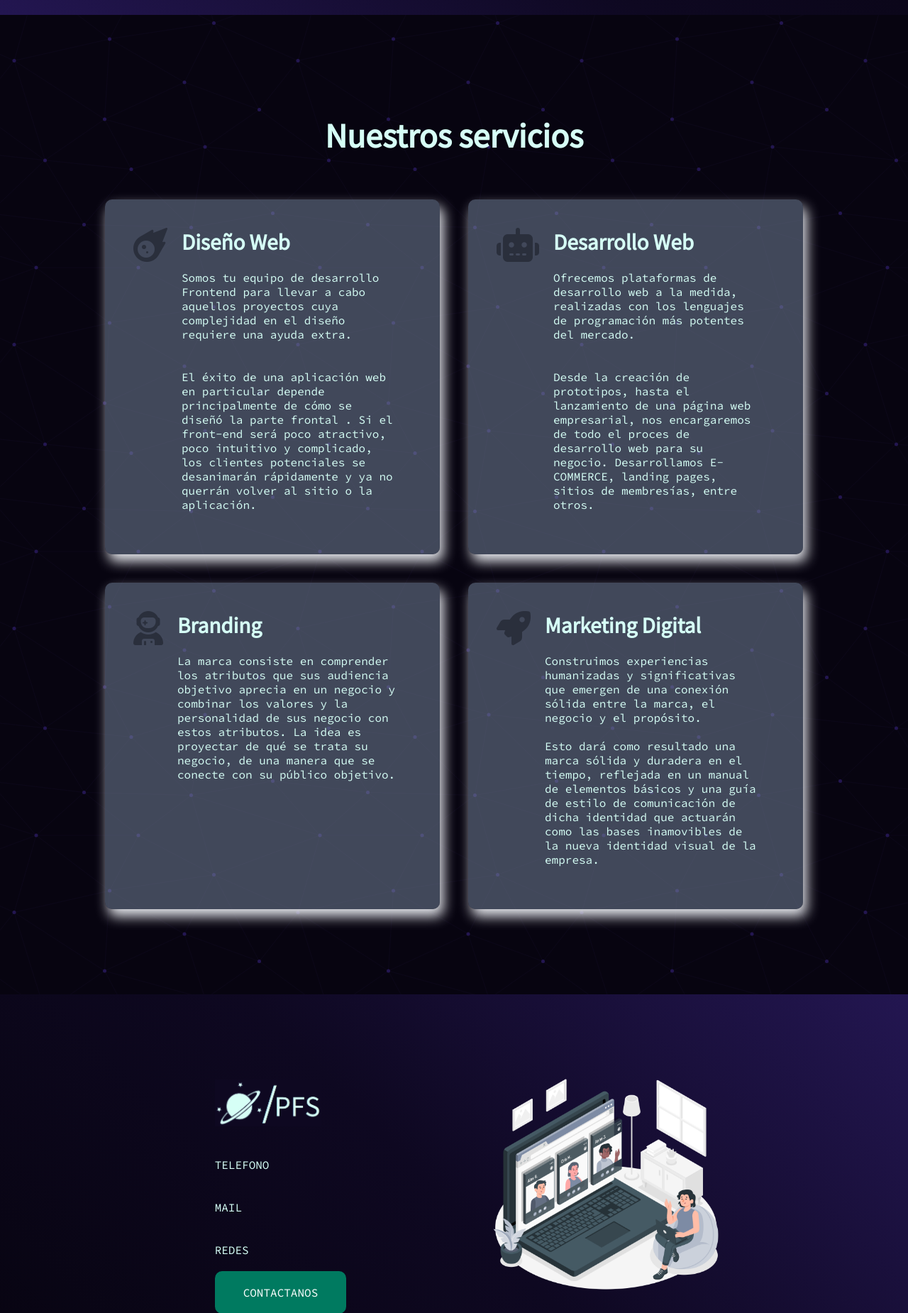
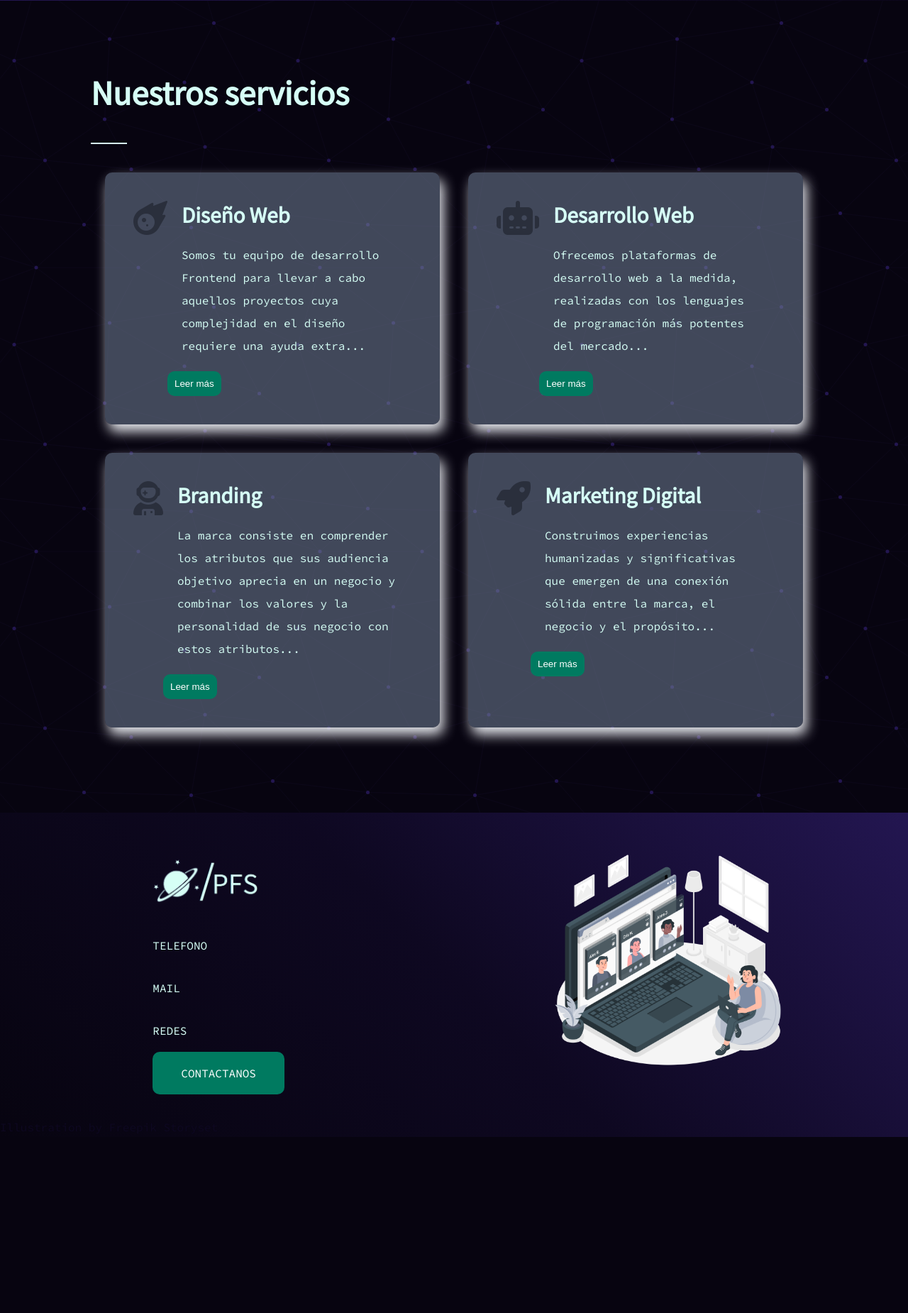
Before and after one commit to honeybadger2788/planetaFullStack, a Node server app: page / in a window 1280 px wide. Shown: the part 1414-3264 px from the top of the page at 71% size. After the commit the page ends 3016 px from the top, so only its background shows below. Run offline with Node 20, Linux system fonts and the light colour scheme; some libraries are stand-ins or nearby versions.

Commit message:
haciendo retoques

```diff
--- a/public/css/style.css
+++ b/public/css/style.css
@@ -44,6 +44,7 @@ body {
 p {
   font-size: 1rem;
   padding: 20px;
+  line-height: 2rem;
 }
 
 h1 {
@@ -52,7 +53,8 @@ h1 {
 
 h2 {
   font-size: 2.44rem;
-  text-align: left !important;
+  text-align: left;
+  margin-top: 5vh;
 }
 
 h3 {
@@ -61,8 +63,7 @@ h3 {
 
 h1, h2, h3 {
   font-family: 'Source Sans Pro';
-  text-align: center;
-  margin: 5vh 0;
+  margin-bottom: 5vh;
 }
 
 hr {
@@ -89,10 +90,10 @@ li {
   padding: 100px 10vw;
 }
 
-.bg-gradient-inv {
+.bg-gradient-footer {
   background: rgb(7,4,16);
   background: linear-gradient(45deg, rgba(7,4,16,1) 0%, rgba(14,8,33,1) 50%, rgba(35,22,81,1) 100%);
-  padding: 100px 10vw;
+  padding: 40px 10vw 20px 10vw;
 }
 
 .pad {
@@ -114,10 +115,6 @@ li {
 .button:hover {
   background-color: var(--light-cyan);
   color: var(--independence);
-  margin: 40px 0;
-  padding: 20px 40px;
-  text-decoration: none;
-  border-radius: 10px;
 }
 
 .container-fluid {
@@ -133,6 +130,11 @@ li {
 .header {
   overflow: hidden;
   padding: 0 10%;
+  position: fixed;
+  top: 0;
+  z-index: 3;
+  width: 100%;
+  background-color: var(--xiketic2);
 }
 
 .header a {
@@ -204,11 +206,6 @@ li {
   text-align: center;
 }
 
-.bg-text h1 {
-  margin: 0 !important;
-  margin-bottom: 5vh !important;
-}
-
 .card {
   padding: 40px;
   margin: 20px;
@@ -240,6 +237,26 @@ li {
   100% {
     transform: translateY(0);
   }
+}
+
+#more {
+  display: none;
+}
+
+#myBtn {
+  width: fit-content;
+  background-color: var(--tropical-rain-forest);
+  color: var(--white);
+  padding: 10px;
+  text-decoration: none;
+  border-radius: 10px;
+  cursor: pointer;
+  border: none;
+}
+
+#myBtn:hover{
+  background-color: var(--light-cyan);
+  color: var(--independence);
 }
 
 .fas {
--- /dev/null
+++ b/public/js/readMore.js
@@ -0,0 +1,15 @@
+function readMore() {
+    var dots = document.getElementById("dots");
+    var moreText = document.getElementById("more");
+    var btnText = document.getElementById("myBtn");
+
+    if (dots.style.display === "none") {
+      dots.style.display = "inline";
+      btnText.innerHTML = "Read more";
+      moreText.style.display = "none";
+    } else {
+      dots.style.display = "none";
+      btnText.innerHTML = "Read less";
+      moreText.style.display = "inline";
+    }
+  }
--- a/src/views/about.ejs
+++ b/src/views/about.ejs
@@ -37,6 +37,6 @@
     <div class="attribution ">
         <a href="https://storyset.com/people">Illustration by Freepik Storyset</a>
     </div>
-    <script src="/js/animate.js" type="text/javascript"> </script>
+    <script src="/js/activeLink.js" type="text/javascript"> </script>
 </body>
 </html>
--- a/src/views/counseling.ejs
+++ b/src/views/counseling.ejs
@@ -54,6 +54,8 @@
     <div class="attribution ">
         <a href="https://storyset.com/people">Illustration by Freepik Storyset</a>
     </div>
+    <script src="/js/activeLink.js" type="text/javascript"> </script>
     <script src="/js/animate.js" type="text/javascript"> </script>
+    <script src="/js/readMore.js" type="text/javascript"> </script>
 </body>
 </html>
--- a/src/views/dev.ejs
+++ b/src/views/dev.ejs
@@ -63,6 +63,8 @@
     <div class="attribution ">
         <a href="https://storyset.com/people">Illustration by Freepik Storyset</a>
     </div>
+    <script src="/js/activeLink.js" type="text/javascript"> </script>
     <script src="/js/animate.js" type="text/javascript"> </script>
+    <script src="/js/readMore.js" type="text/javascript"> </script>
 </body>
 </html>
--- a/src/views/index.ejs
+++ b/src/views/index.ejs
@@ -25,23 +25,26 @@
   </section>
   <section class="container-fluid pad">
     <h1>Nuestros servicios</h1>
+    <hr>
     <div class="container">
       <div class="row">
         <div class="card col d-flex animate">
           <div><i class="fas fa-meteor fa-3x"></i></div>
           <div>
             <h3>Diseño Web </h3>
-            <p>Somos tu equipo de desarrollo Frontend para llevar a cabo aquellos proyectos cuya complejidad en el diseño requiere una ayuda extra. </p>
-            <p>El éxito de una aplicación web en particular depende principalmente de cómo se diseñó la parte frontal . Si el front-end será poco atractivo, poco intuitivo y complicado, los clientes potenciales se desanimarán rápidamente y ya no querrán volver al sitio o la aplicación. </p>
+            <p>Somos tu equipo de desarrollo Frontend para llevar a cabo aquellos proyectos cuya complejidad en el diseño requiere una ayuda extra.<span id="dots">..</span><span id="more"><br><br>
+              El éxito de una aplicación web en particular depende principalmente de cómo se diseñó la parte frontal . Si el front-end será poco atractivo, poco intuitivo y complicado, los clientes potenciales se desanimarán rápidamente y ya no querrán volver al sitio o la aplicación.</span></p>
+            <button onclick="readMore()" id="myBtn">Leer más</button>
           </div>
         </div>
         <div class="card col d-flex animate">
           <div><i class="fas fa-robot fa-3x"></i></div>
           <div>
             <h3>Desarrollo Web </h3>
-            <p>Ofrecemos plataformas de desarrollo web a la medida, realizadas con los lenguajes de programación más potentes del mercado. </p>
-            <p>Desde la creación de prototipos, hasta el lanzamiento de una página web empresarial, nos encargaremos de todo el proces de desarrollo web para su negocio.
-              Desarrollamos E-COMMERCE, landing pages, sitios de membresías, entre otros.</p>
+            <p>Ofrecemos plataformas de desarrollo web a la medida, realizadas con los lenguajes de programación más potentes del mercado.<span id="dots">..</span><span id="more"><br><br>
+              Desde la creación de prototipos, hasta el lanzamiento de una página web empresarial, nos encargaremos de todo el proces de desarrollo web para su negocio.
+              Desarrollamos E-COMMERCE, landing pages, sitios de membresías, entre otros.</span></p>
+            <button onclick="readMore()" id="myBtn">Leer más</button>
           </div>
         </div>
       </div>
@@ -50,14 +53,17 @@
           <div><i class="fas fa-user-astronaut fa-3x"></i></div>
           <div>
             <h3>Branding </h3>
-            <p>La marca consiste en comprender los atributos que sus audiencia objetivo aprecia en un negocio y combinar los valores y la personalidad de sus negocio con estos atributos. La idea es proyectar de qué se trata su negocio, de una manera que se conecte con su público objetivo.</p>
+            <p>La marca consiste en comprender los atributos que sus audiencia objetivo aprecia en un negocio y combinar los valores y la personalidad de sus negocio con estos atributos.<span id="dots">..</span><span id="more"> La idea es proyectar de qué se trata su negocio, de una manera que se conecte con su público objetivo.</span></p>
+            <button onclick="readMore()" id="myBtn">Leer más</button>
           </div>
         </div>
         <div class="card col d-flex animate">
           <div><i class="fas fa-rocket fa-3x"></i></div>
           <div>
             <h3>Marketing Digital </h3>
-            <p>Construimos experiencias humanizadas y significativas que emergen de una conexión sólida entre la marca, el negocio y el propósito.<br><br>Esto dará como resultado una marca sólida y duradera en el tiempo, reflejada en un manual de elementos básicos y una guía de estilo de comunicación de dicha identidad que actuarán como las bases inamovibles de la nueva identidad visual de la empresa.</p>
+            <p>Construimos experiencias humanizadas y significativas que emergen de una conexión sólida entre la marca, el negocio y el propósito.<span id="dots">..</span><span id="more"><br><br>
+              Esto dará como resultado una marca sólida y duradera en el tiempo, reflejada en un manual de elementos básicos y una guía de estilo de comunicación de dicha identidad que actuarán como las bases inamovibles de la nueva identidad visual de la empresa.</span></p>
+            <button onclick="readMore()" id="myBtn">Leer más</button>
           </div>
         </div>
       </div>
@@ -68,6 +74,8 @@
         <a href="https://storyset.com/people">Illustration by Freepik Storyset</a>
       </div>
       <script src="/js/typingEffects.js" type="text/javascript"> </script>
+      <script src="/js/activeLink.js" type="text/javascript"> </script>
       <script src="/js/animate.js" type="text/javascript"> </script>
-    </body>
-    </html>
+      <script src="/js/readMore.js" type="text/javascript"> </script>
+  </body>
+</html>
--- a/src/views/partials/footer.ejs
+++ b/src/views/partials/footer.ejs
@@ -1,7 +1,7 @@
-<footer class="container-fluid bg-gradient-inv">
+<footer class="container-fluid bg-gradient-footer">
     <div class="row justify-content-center">
-        <ul class="col-4">
-            <li><img src="/img/logo2.png" width="150px" alt=""></li>
+        <ul class="col-6">
+            <li><img src="/img/logo.png" width="150px" alt=""></li>
             <li>TELEFONO</li>
             <li>MAIL</li>
             <li>REDES</li>
--- a/src/views/partials/head.ejs
+++ b/src/views/partials/head.ejs
@@ -7,6 +7,5 @@
     <link rel="shortcut icon" href="/img/favicon.ico" type="image/x-icon">
     <link rel="icon" href="/img/favicon.ico" type="image/x-icon">
     <script src="https://kit.fontawesome.com/1283047e01.js" crossorigin="anonymous"></script>
-    <script src="/js/activeLink.js" type="text/javascript"> </script>
     <title>Planeta Full Stack</title>
 </head>
```
Also changed, not shown: public/img/favicon-removebg-preview.png (added), public/img/favicon.ico, public/img/logo.png.
